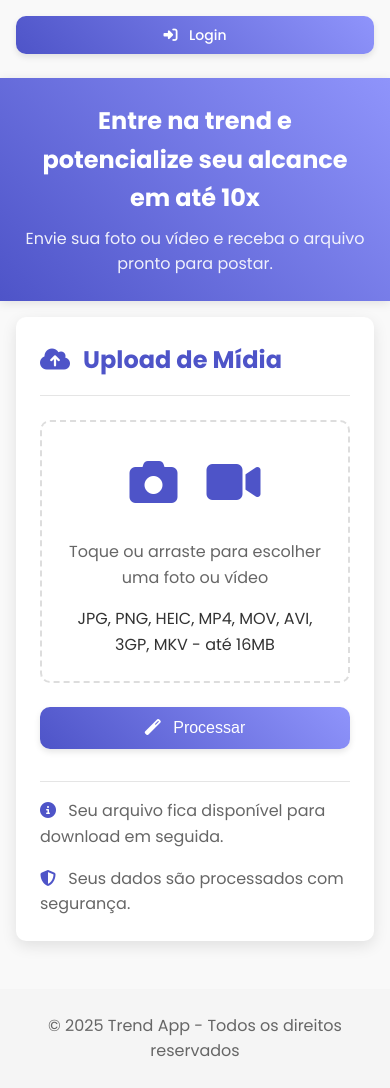
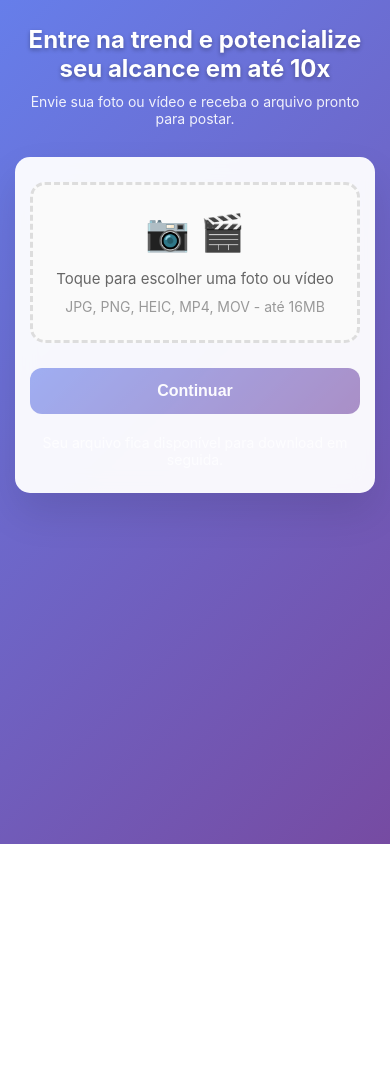
Before and after one commit to musicaslucrativa/trend, a Python web app: template templates/index.html in a window 390 px wide. After the commit the page ends 844 px from the top, so only its background shows below. Run offline with Jinja, Linux system fonts and the light colour scheme; the template is opened without the code that fills it, so the values that code supplies are empty.

Commit message:
fix: simplificar interface para melhor compatibilidade mobile

```diff
--- a/templates/index.html
+++ b/templates/index.html
@@ -1,249 +1,375 @@
-<!DOCTYPE html>
+<!doctype html>
 <html lang="pt-br">
 <head>
     <meta charset="utf-8">
     <meta name="viewport" content="width=device-width, initial-scale=1, viewport-fit=cover">
     <title>Trend App - Potencialize seu alcance</title>
-    <link rel="stylesheet" href="https://fonts.googleapis.com/css2?family=Poppins:wght@300;400;500;600;700&display=swap">
-    <link rel="stylesheet" href="{{ url_for('static', filename='css/style.css') }}">
-    <link rel="stylesheet" href="https://cdnjs.cloudflare.com/ajax/libs/font-awesome/6.4.0/css/all.min.css">
+    <style>
+        * {
+            margin: 0;
+            padding: 0;
+            box-sizing: border-box;
+        }
+
+        body {
+            font-family: -apple-system, BlinkMacSystemFont, 'Segoe UI', Roboto, sans-serif;
+            background: linear-gradient(135deg, #667eea 0%, #764ba2 100%);
+            min-height: 100vh;
+            color: #333;
+            padding: 20px;
+        }
+
+        .container {
+            max-width: 600px;
+            margin: 0 auto;
+            padding: 20px 0;
+        }
+
+        .header {
+            text-align: center;
+            margin-bottom: 30px;
+            color: white;
+        }
+
+        .header h1 {
+            font-size: 32px;
+            font-weight: 700;
+            margin-bottom: 10px;
+            text-shadow: 0 2px 4px rgba(0,0,0,0.3);
+        }
+
+        .header p {
+            font-size: 18px;
+            opacity: 0.9;
+        }
+
+        .card {
+            background: rgba(255, 255, 255, 0.95);
+            backdrop-filter: blur(10px);
+            border-radius: 20px;
+            padding: 40px 30px;
+            box-shadow: 0 20px 40px rgba(0, 0, 0, 0.1);
+            margin-bottom: 20px;
+        }
+
+        .alert {
+            background: #fee;
+            color: #c33;
+            padding: 15px;
+            border-radius: 12px;
+            margin-bottom: 25px;
+            border: 1px solid #fcc;
+            font-size: 14px;
+        }
+
+        .upload-area {
+            border: 3px dashed #ddd;
+            border-radius: 15px;
+            padding: 40px 20px;
+            text-align: center;
+            cursor: pointer;
+            transition: all 0.3s ease;
+            background: #fafafa;
+            margin-bottom: 25px;
+        }
+
+        .upload-area:hover {
+            border-color: #667eea;
+            background: #f0f4ff;
+        }
+
+        .upload-area.dragover {
+            border-color: #667eea;
+            background: #e8f2ff;
+            transform: scale(1.02);
+        }
+
+        .upload-icon {
+            font-size: 48px;
+            color: #667eea;
+            margin-bottom: 15px;
+        }
+
+        .upload-text {
+            font-size: 18px;
+            color: #666;
+            margin-bottom: 10px;
+        }
+
+        .upload-hint {
+            font-size: 14px;
+            color: #999;
+        }
+
+        .file-input {
+            display: none;
+        }
+
+        .media-preview {
+            display: none;
+            margin: 20px 0;
+            text-align: center;
+        }
+
+        .media-preview img,
+        .media-preview video {
+            max-width: 100%;
+            max-height: 300px;
+            border-radius: 12px;
+            box-shadow: 0 8px 20px rgba(0,0,0,0.1);
+        }
+
+        .preview-info {
+            margin-top: 10px;
+            font-size: 14px;
+            color: #666;
+        }
+
+        .btn {
+            width: 100%;
+            padding: 18px;
+            background: linear-gradient(135deg, #667eea 0%, #764ba2 100%);
+            color: white;
+            border: none;
+            border-radius: 12px;
+            font-size: 18px;
+            font-weight: 600;
+            cursor: pointer;
+            transition: all 0.3s ease;
+        }
+
+        .btn:hover {
+            transform: translateY(-2px);
+            box-shadow: 0 10px 25px rgba(102, 126, 234, 0.4);
+        }
+
+        .btn:active {
+            transform: translateY(0);
+        }
+
+        .btn:disabled {
+            opacity: 0.6;
+            cursor: not-allowed;
+            transform: none;
+        }
+
+        .footer {
+            text-align: center;
+            color: white;
+            font-size: 14px;
+            opacity: 0.8;
+            margin-top: 20px;
+        }
+
+        .admin-link {
+            position: fixed;
+            top: 20px;
+            right: 20px;
+            background: rgba(255, 255, 255, 0.2);
+            color: white;
+            padding: 10px 15px;
+            border-radius: 8px;
+            text-decoration: none;
+            font-size: 14px;
+            backdrop-filter: blur(10px);
+            transition: all 0.3s ease;
+        }
+
+        .admin-link:hover {
+            background: rgba(255, 255, 255, 0.3);
+        }
+
+        /* Mobile Responsive */
+        @media (max-width: 768px) {
+            body {
+                padding: 15px;
+            }
+
+            .container {
+                padding: 10px 0;
+            }
+
+            .header h1 {
+                font-size: 28px;
+            }
+
+            .header p {
+                font-size: 16px;
+            }
+
+            .card {
+                padding: 30px 20px;
+                border-radius: 15px;
+            }
+
+            .upload-area {
+                padding: 30px 15px;
+            }
+
+            .upload-icon {
+                font-size: 40px;
+            }
+
+            .upload-text {
+                font-size: 16px;
+            }
+
+            .btn {
+                padding: 16px;
+                font-size: 16px;
+            }
+
+            .admin-link {
+                top: 15px;
+                right: 15px;
+                padding: 8px 12px;
+                font-size: 12px;
+            }
+        }
+
+        @media (max-width: 480px) {
+            .header h1 {
+                font-size: 24px;
+            }
+
+            .header p {
+                font-size: 14px;
+            }
+
+            .card {
+                padding: 25px 15px;
+            }
+
+            .upload-area {
+                padding: 25px 10px;
+            }
+
+            .upload-icon {
+                font-size: 36px;
+            }
+
+            .upload-text {
+                font-size: 15px;
+            }
+
+            .btn {
+                padding: 14px;
+                font-size: 16px;
+            }
+        }
+
+        /* Estilo para o indicador de arquivo selecionado */
+        .file-selected {
+            background-color: #d4edda;
+            color: #155724;
+            padding: 10px;
+            border-radius: 8px;
+            margin-top: 15px;
+            border: 1px solid #c3e6cb;
+            text-align: center;
+            display: none;
+        }
+    </style>
 </head>
 <body>
-    <nav class="d-flex justify-content-between p-2">
-        <div></div>
     {% if session.get('is_admin') %}
-            <a href="{{ url_for('admin') }}" class="btn btn-sm">
-                <i class="fas fa-user-shield mr-1"></i> Admin
-            </a>
-        {% elif session.get('username') %}
-            <div class="d-flex gap-2">
-                <span class="badge badge-primary p-1">
-                    <i class="fas fa-user mr-1"></i> {{ session.get('username') }}
-                </span>
-                <a href="{{ url_for('logout') }}" class="btn btn-sm">
-                    <i class="fas fa-sign-out-alt mr-1"></i> Sair
-                </a>
-            </div>
-        {% else %}
-            <a href="{{ url_for('login') }}" class="btn btn-sm">
-                <i class="fas fa-sign-in-alt mr-1"></i> Login
-            </a>
+        <a href="{{ url_for('admin') }}" class="admin-link">Admin</a>
     {% endif %}
-    </nav>
 
-    <header class="header slide-up">
+    <div class="container">
+        <div class="header">
             <h1>Entre na trend e potencialize seu alcance em até 10x</h1>
             <p>Envie sua foto ou vídeo e receba o arquivo pronto para postar.</p>
-    </header>
+        </div>
 
-    <div class="container">
-        <div class="card fade-in">
+        <div class="card">
             {% with messages = get_flashed_messages() %}
                 {% if messages %}
                     {% for message in messages %}
-                        <div class="alert alert-error mb-3">
-                            <i class="fas fa-exclamation-circle mr-1"></i> {{ message }}
-                        </div>
+                        <div class="alert">{{ message }}</div>
                     {% endfor %}
                 {% endif %}
             {% endwith %}
 
-            <div class="card-header">
-                <h2><i class="fas fa-cloud-upload-alt text-primary mr-1"></i> Upload de Mídia</h2>
-            </div>
-
-            <div class="card-body">
             <form method="post" action="{{ url_for('upload') }}" enctype="multipart/form-data" id="uploadForm">
                 <div class="upload-area" id="uploadArea">
-                        <div class="upload-icon">
-                            <i class="fas fa-camera text-primary"></i>
-                            <i class="fas fa-video text-primary ml-2"></i>
-                        </div>
-                        <div class="upload-text">Toque ou arraste para escolher uma foto ou vídeo</div>
-                        <div class="upload-hint">JPG, PNG, HEIC, MP4, MOV, AVI, 3GP, MKV - até 16MB</div>
+                    <div class="upload-icon">📷 🎬</div>
+                    <div class="upload-text">Toque para escolher uma foto ou vídeo</div>
+                    <div class="upload-hint">JPG, PNG, HEIC, MP4, MOV - até 16MB</div>
                     <input type="file" name="image" id="fileInput" class="file-input" accept="image/*,video/*" required>
                 </div>
 
-                    <div class="media-preview" id="mediaPreview">
-                        <div id="imageContainer" style="display: none;">
-                            <img id="previewImg" src="" alt="Preview" style="max-width: 100%; height: auto;">
+                <div class="file-selected" id="fileSelected">
+                    Arquivo selecionado com sucesso!
                 </div>
-                        <div id="videoContainer" style="display: none;">
-                            <video id="previewVideo" controls playsinline webkit-playsinline
-                                   style="max-width: 100%; max-height: 300px; width: 100%;">
-                                Seu navegador não suporta a tag de vídeo.
-                            </video>
-                        </div>
-                        <div class="preview-info" id="previewInfo"></div>
-                        <div class="preview-status mt-2" id="previewStatus" style="display: none;">
-                            <div class="badge badge-success">
-                                <i class="fas fa-check-circle mr-1"></i> Arquivo selecionado com sucesso
+
+                <button type="submit" class="btn" id="submitBtn" disabled>Continuar</button>
+            </form>
+
+            <div class="footer">
+                Seu arquivo fica disponível para download em seguida.
             </div>
         </div>
     </div>
 
-                    <div class="form-group mt-3">
-                        <button type="submit" class="btn w-100" id="submitBtn" disabled>
-                            <i class="fas fa-magic mr-1"></i> Processar
-                        </button>
-                    </div>
-                </form>
-            </div>
+    <script>
+        const uploadArea = document.getElementById('uploadArea');
+        const fileInput = document.getElementById('fileInput');
+        const fileSelected = document.getElementById('fileSelected');
+        const submitBtn = document.getElementById('submitBtn');
 
-            <div class="card-footer">
-                <div class="d-flex flex-column">
-                    <div class="mb-2">
-                        <i class="fas fa-info-circle text-primary mr-1"></i>
-                        <span class="text-light">Seu arquivo fica disponível para download em seguida.</span>
-                    </div>
-                    <div>
-                        <i class="fas fa-shield-alt text-primary mr-1"></i>
-                        <span class="text-light">Seus dados são processados com segurança.</span>
-                    </div>
-                </div>
-            </div>
-        </div>
-    </div>
-
-    <footer class="footer">
-        <p>&copy; 2025 Trend App - Todos os direitos reservados</p>
-    </footer>
-
-    <script src="{{ url_for('static', filename='js/main.js') }}"></script>
-    <script>
-        document.addEventListener('DOMContentLoaded', function() {
-            const fileInput = document.getElementById('fileInput');
-            const submitBtn = document.getElementById('submitBtn');
-            const mediaPreview = document.getElementById('mediaPreview');
-            const imageContainer = document.getElementById('imageContainer');
-            const videoContainer = document.getElementById('videoContainer');
-            const previewImg = document.getElementById('previewImg');
-            const previewVideo = document.getElementById('previewVideo');
-            const previewInfo = document.getElementById('previewInfo');
-            const uploadArea = document.getElementById('uploadArea');
-
-            // Detecção de dispositivo móvel
-            const isMobile = /Android|webOS|iPhone|iPad|iPod|BlackBerry|IEMobile|Opera Mini/i.test(navigator.userAgent);
-            console.log("Dispositivo móvel detectado:", isMobile);
-
-            // Função para processar arquivo selecionado
-            function processSelectedFile(file) {
-                console.log("Processando arquivo:", file.name, file.type, file.size);
-
-                // Enable submit button
-                submitBtn.disabled = false;
-
-                // Update button text based on file type
-                const isVideo = file.type.startsWith('video/');
-                submitBtn.innerHTML = isVideo ?
-                    '<i class="fas fa-magic mr-1"></i> Processar vídeo' :
-                    '<i class="fas fa-magic mr-1"></i> Processar imagem';
-
-                // Mostrar área de preview
-                mediaPreview.style.display = 'block';
-
-                // Exibir informações do arquivo
-                const fileSize = (file.size / (1024 * 1024)).toFixed(2);
-                previewInfo.textContent = `${file.name} (${fileSize} MB)`;
-
-                const previewStatus = document.getElementById('previewStatus');
-
-                try {
-                    // Mostrar preview com base no tipo de arquivo
-                    if (isVideo) {
-                        console.log("Preparando preview de vídeo");
-                        videoContainer.style.display = 'block';
-                        imageContainer.style.display = 'none';
-
-                        const videoURL = URL.createObjectURL(file);
-                        console.log("URL do vídeo criada:", videoURL);
-                        previewVideo.src = videoURL;
-                        previewVideo.controls = true;
-
-                        // Em dispositivos móveis, pode ser necessário carregar manualmente
-                        if (isMobile) {
-                            previewVideo.load();
-
-                            // Adicionar eventos para verificar se o vídeo carregou
-                            previewVideo.addEventListener('loadedmetadata', function() {
-                                console.log("Vídeo carregado com sucesso (loadedmetadata)");
-                            });
-
-                            previewVideo.addEventListener('error', function(e) {
-                                console.error("Erro ao carregar vídeo:", e);
-                                showFallbackStatus();
-                            });
-                        }
-                    } else {
-                        console.log("Preparando preview de imagem");
-                        imageContainer.style.display = 'block';
-                        videoContainer.style.display = 'none';
-
-                        const imageURL = URL.createObjectURL(file);
-                        console.log("URL da imagem criada:", imageURL);
-                        previewImg.src = imageURL;
-
-                        // Adicionar eventos para verificar se a imagem carregou
-                        previewImg.addEventListener('load', function() {
-                            console.log("Imagem carregada com sucesso");
-                        });
-
-                        previewImg.addEventListener('error', function(e) {
-                            console.error("Erro ao carregar imagem:", e);
-                            showFallbackStatus();
-                        });
-                    }
-
-                    // Mostrar status de sucesso em dispositivos móveis de qualquer forma
-                    if (isMobile) {
-                        showFallbackStatus();
-                    }
-
-                } catch (error) {
-                    console.error("Erro ao criar preview:", error);
-                    showFallbackStatus();
-                }
-
-                // Função para mostrar o status de fallback
-                function showFallbackStatus() {
-                    previewStatus.style.display = 'block';
-                    previewInfo.innerHTML = `<strong>${file.name}</strong> (${fileSize} MB)`;
-                }
-            }
-
-            // File selection via input
-            fileInput.addEventListener('change', (e) => {
-                if (e.target.files.length > 0) {
-                    const file = e.target.files[0];
-                    processSelectedFile(file);
-                }
-            });
-
-            // Clique na área de upload
-            uploadArea.addEventListener('click', function() {
+        // Click to select file
+        uploadArea.addEventListener('click', () => {
             fileInput.click();
         });
 
-            // Eventos de arrastar e soltar
-            uploadArea.addEventListener('dragover', function(e) {
+        // Drag and drop
+        uploadArea.addEventListener('dragover', (e) => {
             e.preventDefault();
             uploadArea.classList.add('dragover');
         });
 
-            uploadArea.addEventListener('dragleave', function() {
+        uploadArea.addEventListener('dragleave', () => {
             uploadArea.classList.remove('dragover');
         });
 
-            uploadArea.addEventListener('drop', function(e) {
+        uploadArea.addEventListener('drop', (e) => {
             e.preventDefault();
             uploadArea.classList.remove('dragover');
-
-                if (e.dataTransfer.files.length) {
-                    fileInput.files = e.dataTransfer.files;
-                    processSelectedFile(e.dataTransfer.files[0]);
+            const files = e.dataTransfer.files;
+            if (files.length > 0) {
+                fileInput.files = files;
+                handleFileSelect(files[0]);
             }
         });
+
+        // File selection
+        fileInput.addEventListener('change', (e) => {
+            if (e.target.files.length > 0) {
+                handleFileSelect(e.target.files[0]);
+            }
         });
+
+        function handleFileSelect(file) {
+            // Check if file is image or video
+            const isImage = file.type.startsWith('image/');
+            const isVideo = file.type.startsWith('video/');
+
+            if (!isImage && !isVideo) {
+                alert('Por favor, selecione apenas imagens ou vídeos.');
+                return;
+            }
+
+            // Show file selected indicator
+            fileSelected.style.display = 'block';
+            fileSelected.textContent = `Arquivo selecionado: ${file.name}`;
+
+            // Update button text based on file type
+            submitBtn.textContent = isVideo ? 'Processar vídeo' : 'Processar imagem';
+
+            // Enable submit button
+            submitBtn.disabled = false;
+        }
     </script>
 </body>
 </html>
```
Also changed, not shown: app.py (+8 -102 lines). Lines whose indentation alone changed are shown as unchanged.
